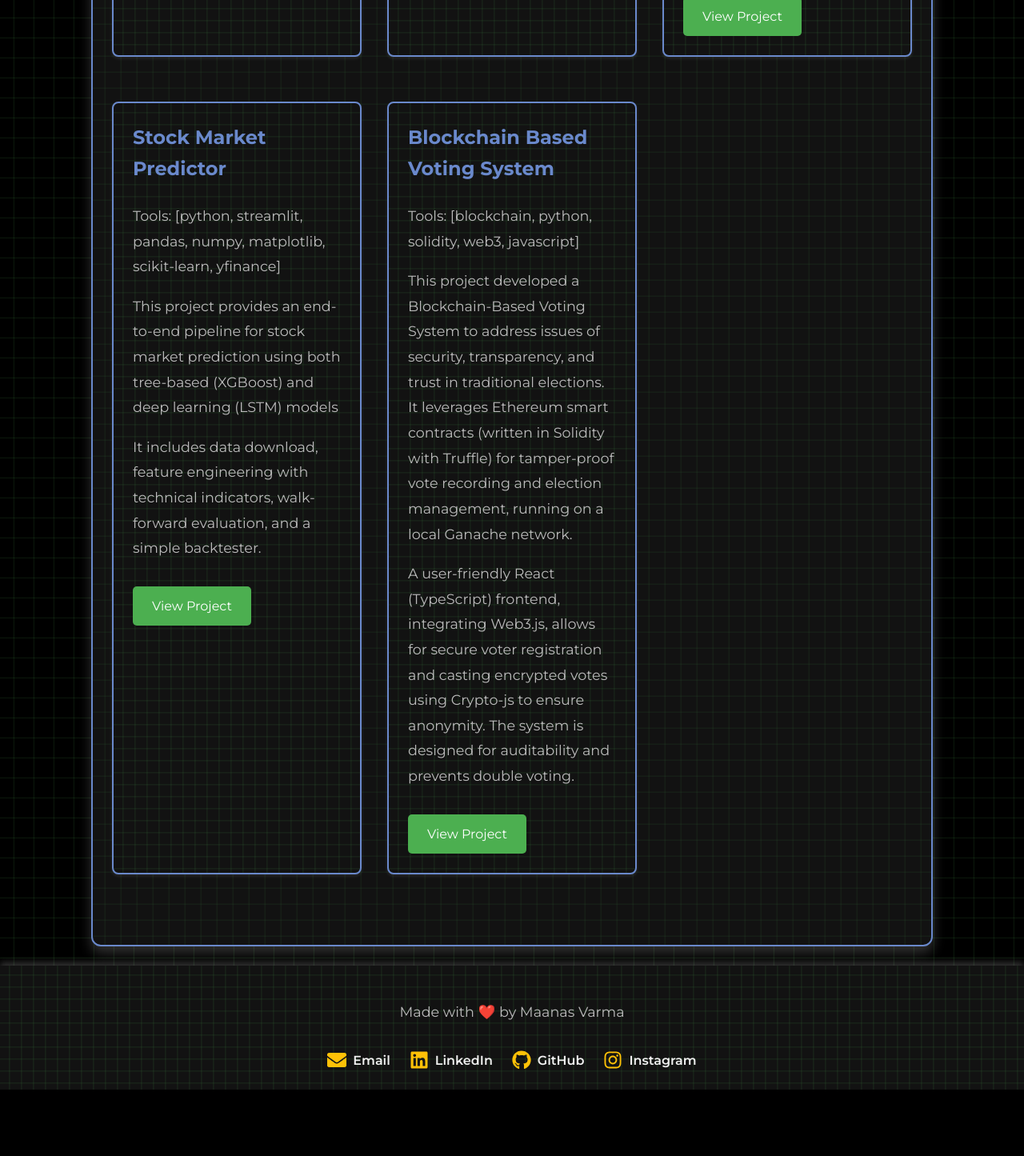
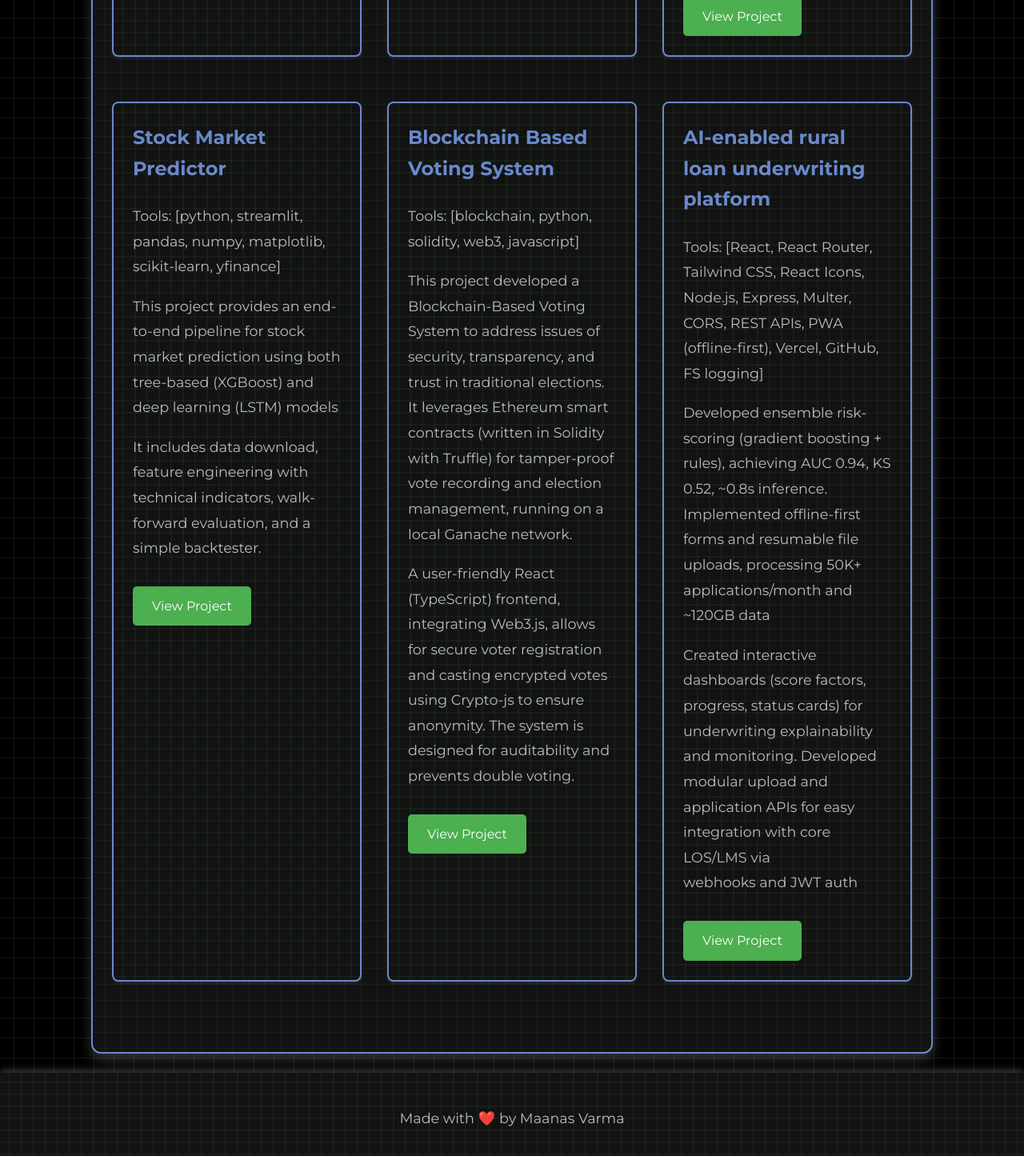
Before and after one commit to maanasvarma2003/portfolio-website, a React (Vite) app: page /projects in a window 1280 px wide. Shown: the part 920-2365 px from the top of the page at 80% size. Before the commit the page ends 2282 px from the top, so only its background shows below. Built offline with nearby package versions, Linux system fonts and the light colour scheme.

Commit message:
Update Projects.tsx

```diff
--- a/src/components/Projects.tsx
+++ b/src/components/Projects.tsx
@@ -43,6 +43,14 @@ function Projects() {
           <p>A user-friendly React (TypeScript) frontend, integrating Web3.js, allows for secure voter registration and casting encrypted votes using Crypto-js to ensure anonymity. The system is designed for auditability and prevents double voting.</p>
           <a href="https://github.com/maanasvarma2003/blockchain-based-voting-system" target="_blank" rel="noopener noreferrer">View Project</a>
         </div>
+         <div className="project-item">
+          <h3>AI-enabled rural loan underwriting platform</h3>
+          <p>Tools: [React, React Router, Tailwind CSS, React Icons, Node.js, Express, Multer, CORS, REST APIs, PWA (offline-first), Vercel, GitHub, FS logging]</p>
+          <p>Developed ensemble risk-scoring (gradient boosting + rules), achieving AUC 0.94, KS 0.52, ~0.8s inference. Implemented offline-first forms and resumable file uploads, processing 50K+ applications/month and ~120GB data
+          </p>
+          <p>Created interactive dashboards (score factors, progress, status cards) for underwriting explainability and monitoring. Developed modular upload and application APIs for easy integration with core LOS/LMS via webhooks and JWT auth</p>
+          <a href="https://ai-loan-assistant-e8rp.vercel.app/" target="_blank" rel="noopener noreferrer">View Project</a>
+        </div>
       </div>
     </section>
   );
```
